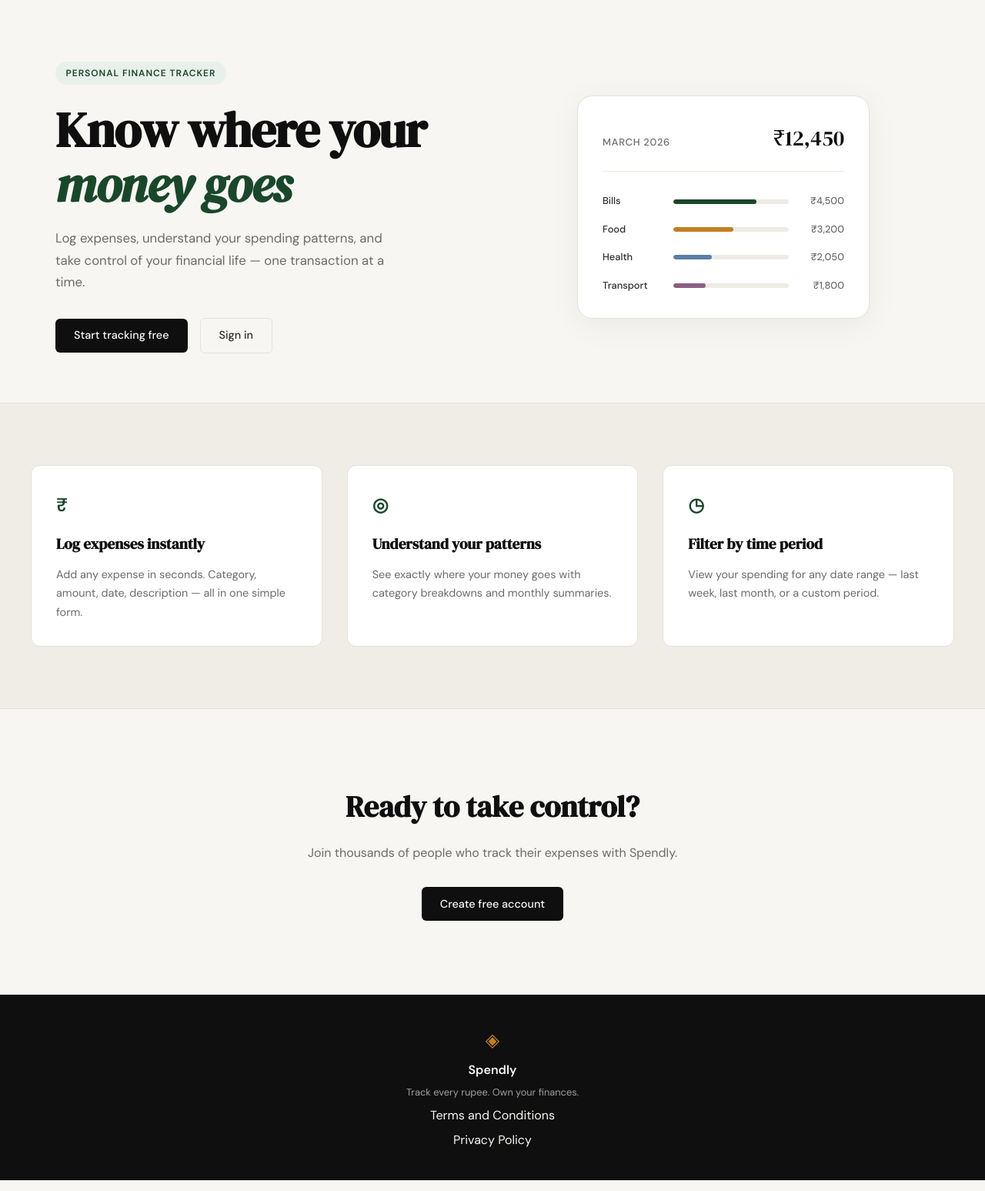
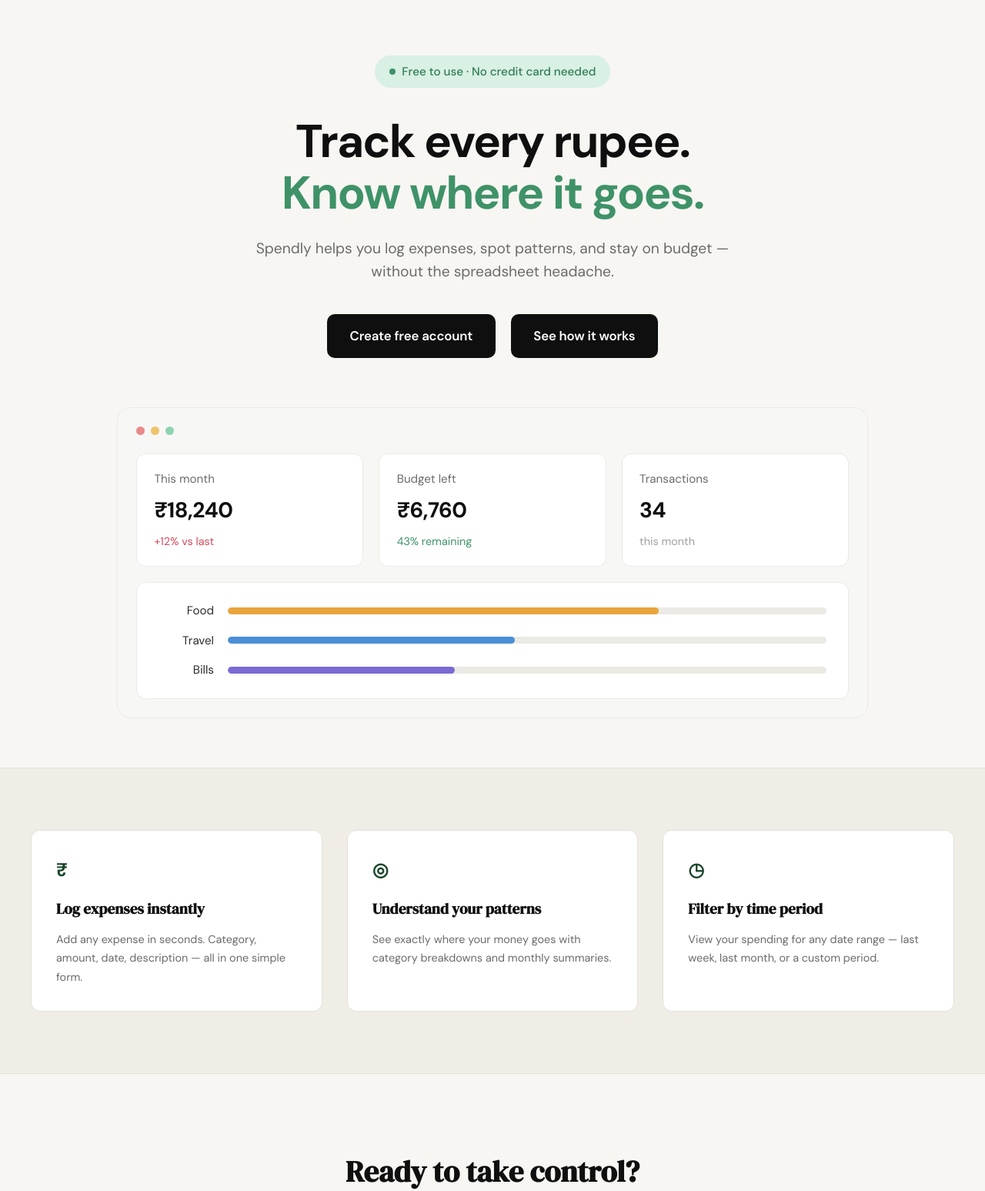
Before and after one commit to Shamsullah123/speendly, a Flask app: page / in a window 1280 px wide. Shown: the part 61-1608 px from the top of the page at 77% size. Run offline with Flask 3, Linux system fonts and the light colour scheme.

Commit message:
landing: redesign hero section to match mockup
Co-Authored-By: Claude Opus 5 <noreply@anthropic.com>

```diff
--- a/static/css/style.css
+++ b/static/css/style.css
@@ -124,137 +124,192 @@ a { color: inherit; text-decoration: none; }
 /* ------------------------------------------------------------------ */
 
 .hero {
-    padding: 5rem 2rem 4rem;
-    display: grid;
-    grid-template-columns: 1fr 1fr;
-    gap: 4rem;
+    --hero-green: #3f9268;
+    --hero-green-deep: #2f7d55;
+    --hero-green-soft: #d9f0e4;
+    --hero-red: #d34a5c;
+    --hero-shell: #f7f7f5;
+    --hero-line: #ebe9e4;
+
+    padding: 4.5rem 2rem 4rem;
+    max-width: 1040px;
+    margin: 0 auto;
+    text-align: center;
+}
+
+.hero-inner {
+    display: flex;
+    flex-direction: column;
     align-items: center;
-    max-width: var(--max-width);
-    margin: 0 auto;
 }
 
 .hero-badge {
-    display: inline-block;
-    background: var(--accent-light);
-    color: var(--accent);
-    font-size: 0.75rem;
-    font-weight: 600;
-    letter-spacing: 0.08em;
-    text-transform: uppercase;
-    padding: 0.35rem 0.85rem;
+    display: inline-flex;
+    align-items: center;
+    gap: 0.55rem;
+    background: var(--hero-green-soft);
+    color: var(--hero-green-deep);
+    font-size: 0.95rem;
+    font-weight: 500;
+    padding: 0.55rem 1.15rem;
     border-radius: 999px;
+    margin-bottom: 2.25rem;
+}
+
+.hero-badge-dot {
+    width: 8px;
+    height: 8px;
+    border-radius: 50%;
+    background: var(--hero-green);
+}
+
+.hero-title {
+    font-family: var(--font-body);
+    font-size: clamp(2.25rem, 5.5vw, 3.75rem);
+    font-weight: 700;
+    line-height: 1.12;
+    letter-spacing: -0.03em;
+    color: var(--ink);
     margin-bottom: 1.5rem;
 }
 
-.hero-title {
-    font-family: var(--font-display);
-    font-size: clamp(2.5rem, 5vw, 4rem);
-    line-height: 1.1;
-    letter-spacing: -0.02em;
-    color: var(--ink);
-    margin-bottom: 1.25rem;
-}
-
-.hero-title em {
-    font-style: italic;
-    color: var(--accent);
-}
+.hero-title-accent { color: var(--hero-green); }
 
 .hero-subtitle {
-    font-size: 1.05rem;
+    font-size: 1.2rem;
     color: var(--ink-muted);
-    line-height: 1.7;
-    max-width: 460px;
-    margin-bottom: 2rem;
+    line-height: 1.55;
+    max-width: 620px;
+    margin-bottom: 2.5rem;
 }
 
 .hero-actions {
     display: flex;
-    gap: 1rem;
+    gap: 1.25rem;
     align-items: center;
+    justify-content: center;
+    flex-wrap: wrap;
 }
 
+.hero-btn {
+    display: inline-block;
+    background: var(--ink);
+    color: var(--paper-card);
+    padding: 0.95rem 1.85rem;
+    border-radius: 10px;
+    font-size: 1.05rem;
+    font-weight: 600;
+    letter-spacing: -0.01em;
+    transition: background 0.2s;
+}
+
+.hero-btn:hover { background: var(--ink-soft); }
+
 /* ------------------------------------------------------------------ */
-/* Mock card (hero visual)                                             */
+/* Hero preview (dashboard mockup)                                     */
 /* ------------------------------------------------------------------ */
 
-.hero-visual {
-    display: flex;
-    justify-content: center;
+.hero-preview {
+    background: var(--hero-shell);
+    border: 1px solid var(--hero-line);
+    border-radius: 18px;
+    padding: 1.5rem;
+    margin-top: 4rem;
+    text-align: left;
 }
 
-.mock-card {
-    background: var(--paper-card);
-    border: 1px solid var(--border);
-    border-radius: var(--radius-lg);
-    padding: 2rem;
-    width: 100%;
-    max-width: 380px;
-    box-shadow: 0 8px 40px rgba(0,0,0,0.06);
+.preview-dots {
+    display: flex;
+    gap: 0.5rem;
+    margin-bottom: 1.5rem;
 }
 
-.mock-card-header {
-    display: flex;
-    justify-content: space-between;
-    align-items: baseline;
-    margin-bottom: 1.75rem;
-    padding-bottom: 1.25rem;
-    border-bottom: 1px solid var(--border-soft);
+.preview-dot {
+    width: 11px;
+    height: 11px;
+    border-radius: 50%;
 }
 
-.mock-label {
-    font-size: 0.8rem;
-    font-weight: 500;
-    color: var(--ink-muted);
-    text-transform: uppercase;
-    letter-spacing: 0.06em;
+.preview-dot-red { background: #e88a8a; }
+.preview-dot-amber { background: #eec46a; }
+.preview-dot-green { background: #8fd4b0; }
+
+.preview-stats {
+    display: grid;
+    grid-template-columns: repeat(3, 1fr);
+    gap: 1.25rem;
+    margin-bottom: 1.25rem;
 }
 
-.mock-total {
-    font-family: var(--font-display);
+.stat-card {
+    display: flex;
+    flex-direction: column;
+    gap: 0.4rem;
+    background: var(--paper-card);
+    border: 1px solid var(--hero-line);
+    border-radius: 12px;
+    padding: 1.25rem 1.4rem;
+}
+
+.stat-label {
+    font-size: 0.95rem;
+    color: var(--ink-muted);
+}
+
+.stat-value {
     font-size: 1.75rem;
+    font-weight: 700;
+    letter-spacing: -0.02em;
     color: var(--ink);
 }
 
-.mock-bars { display: flex; flex-direction: column; gap: 1rem; }
-
-.mock-bar-row {
-    display: grid;
-    grid-template-columns: 80px 1fr 60px;
-    align-items: center;
-    gap: 0.75rem;
+.stat-note {
+    font-size: 0.9rem;
+    color: var(--ink-faint);
 }
 
-.mock-cat {
-    font-size: 0.8rem;
-    font-weight: 500;
-    color: var(--ink-soft);
+.stat-note-up { color: var(--hero-red); }
+.stat-note-good { color: var(--hero-green); }
+
+.preview-bars {
+    display: flex;
+    flex-direction: column;
+    gap: 0.9rem;
+    background: var(--paper-card);
+    border: 1px solid var(--hero-line);
+    border-radius: 12px;
+    padding: 1.5rem 1.75rem;
 }
 
-.mock-bar-track {
-    height: 6px;
-    background: var(--border-soft);
+.preview-bar-row {
+    display: grid;
+    grid-template-columns: 72px 1fr;
+    align-items: center;
+    gap: 1.1rem;
+}
+
+.preview-cat {
+    font-size: 0.95rem;
+    color: var(--ink-soft);
+    text-align: right;
+}
+
+.preview-track {
+    height: 9px;
+    background: #eceae5;
     border-radius: 999px;
     overflow: hidden;
 }
 
-.mock-bar {
+.preview-fill {
     height: 100%;
-    background: var(--accent);
     border-radius: 999px;
     transition: width 0.6s ease;
 }
 
-.mock-bar-2 { background: var(--accent-2); }
-.mock-bar-3 { background: #5b7fa6; }
-.mock-bar-4 { background: #8b5e83; }
-
-.mock-amt {
-    font-size: 0.8rem;
-    font-weight: 500;
-    color: var(--ink-muted);
-    text-align: right;
-}
+.preview-fill-food { background: #e9a53c; }
+.preview-fill-travel { background: #4a8ed6; }
+.preview-fill-bills { background: #7a6ad4; }
 
 /* ------------------------------------------------------------------ */
 /* Buttons                                                             */
@@ -648,14 +703,8 @@ a { color: inherit; text-decoration: none; }
 /* ------------------------------------------------------------------ */
 
 @media (max-width: 900px) {
-    .hero {
-        grid-template-columns: 1fr;
-        text-align: center;
-    }
-
     .hero-subtitle { max-width: 100%; }
-    .hero-actions { justify-content: center; }
-    .hero-visual { display: none; }
+    .preview-stats { grid-template-columns: 1fr; }
 
     .features-inner { grid-template-columns: 1fr; }
 }
@@ -663,4 +712,10 @@ a { color: inherit; text-decoration: none; }
 @media (max-width: 600px) {
     .nav-links a:not(.nav-cta) { display: none; }
     .hero { padding: 3rem 1rem 2rem; }
+
+    .hero-actions { width: 100%; flex-direction: column; }
+    .hero-btn { width: 100%; text-align: center; }
+    .hero-preview { padding: 1rem; margin-top: 2.5rem; }
+    .preview-bars { padding: 1.25rem; }
+    .preview-bar-row { grid-template-columns: 56px 1fr; gap: 0.85rem; }
 }
--- a/templates/base.html
+++ b/templates/base.html
@@ -6,7 +6,7 @@
     <title>{% block title %}Spendly{% endblock %}</title>
     <link rel="preconnect" href="https://fonts.googleapis.com">
     <link rel="preconnect" href="https://fonts.gstatic.com" crossorigin>
-    <link href="https://fonts.googleapis.com/css2?family=DM+Serif+Display:ital@0;1&family=DM+Sans:wght@300;400;500;600&display=swap" rel="stylesheet">
+    <link href="https://fonts.googleapis.com/css2?family=DM+Serif+Display:ital@0;1&family=DM+Sans:wght@300;400;500;600;700&display=swap" rel="stylesheet">
     <link rel="stylesheet" href="{{ url_for('static', filename='css/style.css') }}">
     {% block head %}{% endblock %}
 </head>
--- a/templates/landing.html
+++ b/templates/landing.html
@@ -5,59 +5,72 @@
 {% block content %}
 
 <section class="hero">
+
     <div class="hero-inner">
-        <div class="hero-badge">Personal Finance Tracker</div>
+        <div class="hero-badge">
+            <span class="hero-badge-dot"></span>Free to use · No credit card needed
+        </div>
         <h1 class="hero-title">
-            Know where your<br>
-            <em>money goes</em>
+            Track every rupee.<br>
+            <span class="hero-title-accent">Know where it goes.</span>
         </h1>
         <p class="hero-subtitle">
-            Log expenses, understand your spending patterns,
-            and take control of your financial life —
-            one transaction at a time.
+            Spendly helps you log expenses, spot patterns, and stay
+            on budget — without the spreadsheet headache.
         </p>
         <div class="hero-actions">
-            <a href="{{ url_for('register') }}" class="btn-primary">Start tracking free</a>
-            <a href="{{ url_for('login') }}" class="btn-ghost">Sign in</a>
+            <a href="{{ url_for('register') }}" class="hero-btn">Create free account</a>
+            <a href="#" class="hero-btn">See how it works</a>
         </div>
     </div>
-    <div class="hero-visual">
-        <div class="mock-card">
-            <div class="mock-card-header">
-                <span class="mock-label">March 2026</span>
-                <span class="mock-total">₹12,450</span>
+
+    <div class="hero-preview">
+
+        <div class="preview-dots">
+            <span class="preview-dot preview-dot-red"></span>
+            <span class="preview-dot preview-dot-amber"></span>
+            <span class="preview-dot preview-dot-green"></span>
+        </div>
+
+        <div class="preview-stats">
+            <div class="stat-card">
+                <span class="stat-label">This month</span>
+                <span class="stat-value">₹18,240</span>
+                <span class="stat-note stat-note-up">+12% vs last</span>
             </div>
-            <div class="mock-bars">
-                <div class="mock-bar-row">
-                    <span class="mock-cat">Bills</span>
-                    <div class="mock-bar-track">
-                        <div class="mock-bar" style="width: 72%"></div>
-                    </div>
-                    <span class="mock-amt">₹4,500</span>
+            <div class="stat-card">
+                <span class="stat-label">Budget left</span>
+                <span class="stat-value">₹6,760</span>
+                <span class="stat-note stat-note-good">43% remaining</span>
+            </div>
+            <div class="stat-card">
+                <span class="stat-label">Transactions</span>
+                <span class="stat-value">34</span>
+                <span class="stat-note">this month</span>
+            </div>
+        </div>
+
+        <div class="preview-bars">
+            <div class="preview-bar-row">
+                <span class="preview-cat">Food</span>
+                <div class="preview-track">
+                    <div class="preview-fill preview-fill-food" style="width: 72%"></div>
                 </div>
-                <div class="mock-bar-row">
-                    <span class="mock-cat">Food</span>
-                    <div class="mock-bar-track">
-                        <div class="mock-bar mock-bar-2" style="width: 52%"></div>
-                    </div>
-                    <span class="mock-amt">₹3,200</span>
+            </div>
+            <div class="preview-bar-row">
+                <span class="preview-cat">Travel</span>
+                <div class="preview-track">
+                    <div class="preview-fill preview-fill-travel" style="width: 48%"></div>
                 </div>
-                <div class="mock-bar-row">
-                    <span class="mock-cat">Health</span>
-                    <div class="mock-bar-track">
-                        <div class="mock-bar mock-bar-3" style="width: 33%"></div>
-                    </div>
-                    <span class="mock-amt">₹2,050</span>
-                </div>
-                <div class="mock-bar-row">
-                    <span class="mock-cat">Transport</span>
-                    <div class="mock-bar-track">
-                        <div class="mock-bar mock-bar-4" style="width: 28%"></div>
-                    </div>
-                    <span class="mock-amt">₹1,800</span>
+            </div>
+            <div class="preview-bar-row">
+                <span class="preview-cat">Bills</span>
+                <div class="preview-track">
+                    <div class="preview-fill preview-fill-bills" style="width: 38%"></div>
                 </div>
             </div>
         </div>
+
     </div>
 </section>
 
```
